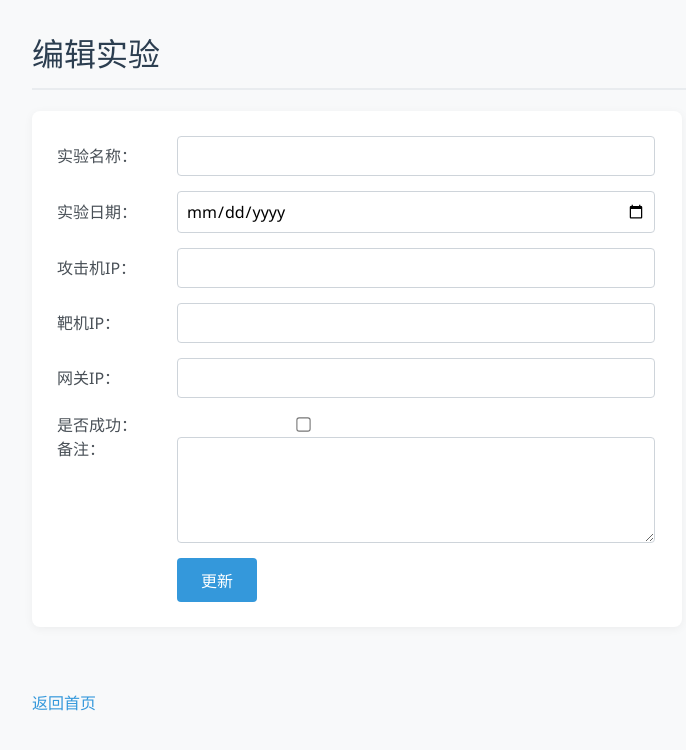
After one commit to divde-b/Flask_experiment_recorder, a Flask app: template templates/edit.html in a window 1280 px wide. The commit adds this page. Shown: the top 750 px of the page, without its empty margins (8-694 px from the left). Run offline with Flask 3, Linux system fonts and the light colour scheme; the template is opened without the code that fills it, so the values that code supplies are empty.

Commit message:
增加删除路由，再首页表格的每一行增加删除按钮。增加编辑路由，创建编辑页面模板edit.html，再首页表格的操作列表增加编辑连接

```diff
--- a/Overview.py
+++ b/Overview.py
@@ -83,3 +83,6 @@
 
 现在已经掌握了全栈基础，树莓派会是你从“学习者”变成“建造者”的跳板。
 """
+
+print("后续我想要添加查看文章详情在操作列表栏里，用户点击后可以查看文章详情")
+print("然后添加一个弹窗，这个弹窗再用户点击删除试验记录时弹出，提示请输入管理员密码，输入我设置的密码后才能被删除")
--- a/app.py
+++ b/app.py
@@ -152,5 +152,69 @@ POST 请求处理（提交表单）
 GET请求 显示添加到表单页面
 """
 
+@app.route('/delete/<int:exp_id>', methods=['POST'])
+#删除路由
+def delete(exp_id):
+    """根据试验ID删除记录"""
+    conn = get_db_connection()
+    if not conn:
+        return "数据库连接失败"
+    with conn.cursor() as cursor:
+        try:
+            cursor.execute("DELETE FROM experiments WHERE exp_id = %s", (exp_id,))
+            conn.commit()
+        except Error as e:
+            conn.rollback()
+            return f"删除失败: {e}"
+        finally:
+            conn.close()
+    return redirect(url_for('index'))
+
+
+@app.route('/edit/<int:exp_id>', methods=['GET', 'POST'])
+#编辑路由
+def edit(exp_id):
+    """编辑试验记录"""
+    conn = get_db_connection()
+    if not conn:
+        return "数据库连接失败"
+
+    if request.method == 'POST':
+        #获取表单数据
+        exp_name = request.form['exp_name']
+        exp_date = request.form['exp_date']
+        attacker_ip = request.form['attacker_ip']
+        target_ip = request.form['target_ip']
+        gateway_ip = request.form['gateway_ip']
+        success = True if request.form.get('success') else False
+        notes = request.form['notes']
+
+        with conn.cursor() as cursor:
+            sql = """
+                UPDATE experiments
+                SET exp_name = %s, exp_date = %s attacker_ip = %s, target_ip = %s, gateway_ip = %s success = %s, notes = %s
+                WHERE id=%s
+            """
+            values = (exp_name, exp_date, attacker_ip, target_ip, gateway_ip, success, notes, exp_id)
+            try:
+                cursor.execute(sql, values)
+                conn.commit()
+            except Error as e:
+                conn.rollback()
+                return f"更新失败: {e}"
+            finally:
+                conn.close()
+        return redirect(url_for('index'))
+
+    else:
+        with conn.cursor() as cursor:
+            cursor.execute("SELECT * FROM experiments WHERE exp_id = %s", (exp_id,))
+            exp = cursor.fetchone()
+        conn.close()
+        if not exp:
+            return "记录不存在", 404
+        return render_template('edit.html', exp=exp)
+
+
 if __name__ == '__main__':
     app.run(debug=True) #启用调试模式
--- /dev/null
+++ b/templates/edit.html
@@ -0,0 +1,23 @@
+<!DOCTYPE html>
+<html lang="zh-CN">
+<head>
+    <meta charset="UTF-8">
+    <title>编辑实验记录</title>
+    <link rel="stylesheet" href="{{ url_for('static', filename='style.css') }}">
+</head>
+<body>
+    <h1>编辑实验</h1>
+    <form method="post">
+        <label>实验名称：</label><input type="text" name="exp_name" value="{{ exp.exp_name }}" required><br>
+        <label>实验日期：</label><input type="date" name="exp_date" value="{{ exp.exp_date }}" required><br>
+        <label>攻击机IP：</label><input type="text" name="attacker_ip" value="{{ exp.attacker_ip or '' }}"><br>
+        <label>靶机IP：</label><input type="text" name="target_ip" value="{{ exp.target_ip or '' }}"><br>
+        <label>网关IP：</label><input type="text" name="gateway_ip" value="{{ exp.gateway_ip or '' }}"><br>
+        <label>是否成功：</label><input type="checkbox" name="success" value="true" {% if exp.success %}checked{% endif %}><br>
+        <label>备注：</label><textarea name="notes" rows="4">{{ exp.notes or '' }}</textarea><br>
+        <button type="submit">更新</button>
+    </form>
+    <br>
+    <a class="back-link" href="{{ url_for('index') }}">返回首页</a>
+</body>
+</html>
```
Also changed, not shown: templates/index.html (+8 -1 lines), 1 other file.
